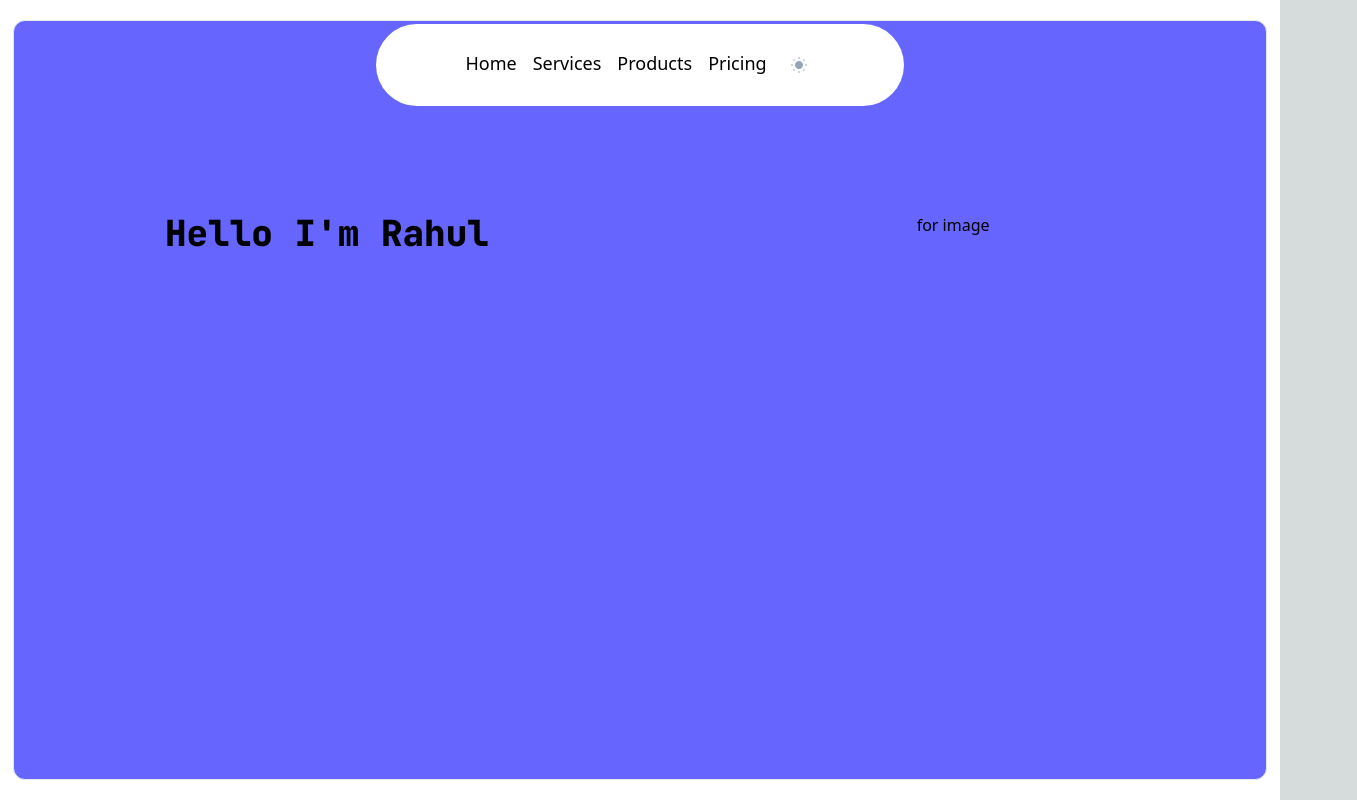
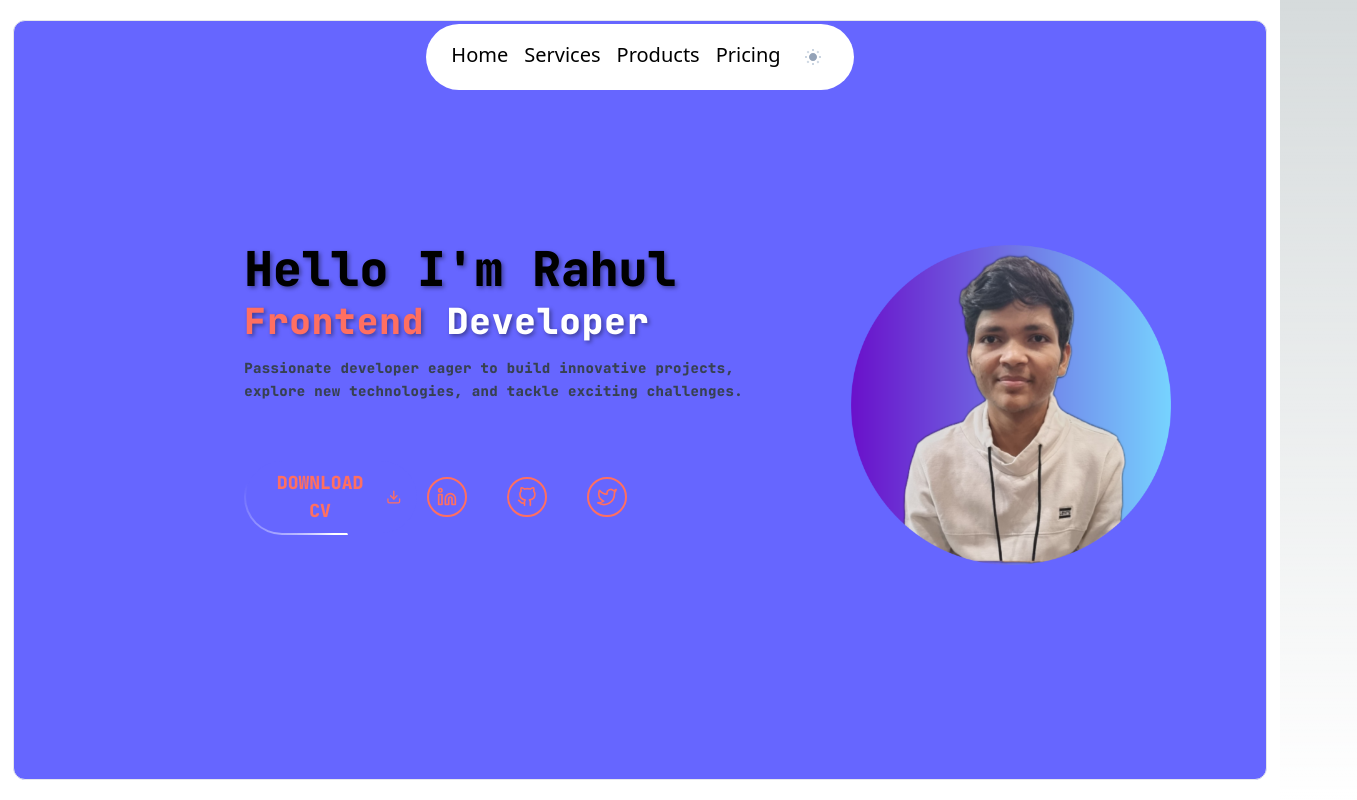
Before and after one commit to prahul25/Portfolio, a Next.js app: page / in a window 1280 px wide. Shown: the top 800 px of the page, 1357 px wide, since content can reach past the window. Built offline with nearby package versions, Linux system fonts and the light colour scheme.

Commit message:
Completed with landing page

```diff
--- a/src/app/RootLayoutClient.tsx
+++ b/src/app/RootLayoutClient.tsx
@@ -1,4 +1,4 @@
-"use client"; // Ensures this file runs on the client
+"use client";
 
 import { createContext, useState, useEffect } from "react";
 import { NavbarDemo } from "@/components/Navbar";
--- a/src/app/globals.css
+++ b/src/app/globals.css
@@ -31,3 +31,7 @@ body {
     text-wrap: balance;
   }
 }
+
+.clip-hexagon {
+  clip-path: polygon(25% 0%, 75% 0%, 100% 50%, 75% 100%, 25% 100%, 0% 50%);
+}
--- a/src/app/page.tsx
+++ b/src/app/page.tsx
@@ -1,40 +1,10 @@
-import Image from "next/image";
-import { JetBrains_Mono } from "next/font/google";
+import LandingPage from "@/components/LandingPage";
 
-const jetbrain_font = JetBrains_Mono({
-  subsets: ["latin"],
-  weight: ["800"],
-});
 
 export default function Home() {
   return (
-    <main className="flex min-h-screen flex-col items-center justify-between p-24 dark:bg-black bg-white">
-      <div
-        className="absolute top-0 dark:bg-[#111827] bg-[#6666FF] border rounded-xl"
-        style={{
-          height: "calc(100vh - 5vh)",
-          width: "calc(100vw - 2vw)",
-          margin: "2.5vh 2.5vw",
-        }}
-      >
-        {/* Your content here */}
-        <div className="absolute top-48 flex w-full flex-col-reverse md:flex-row">
-          {/* text part start from here */}
-          <div
-            className={`flex w-full justify-center text-4xl ${jetbrain_font.className}`}
-          >
-            <p>
-
-            Hello I&apos;m Rahul
-            </p>
-
-          </div>
-          {/* text part end here */}
-          {/* image part start from here  */}
-          <div className="flex w-full justify-center">for image</div>
-          {/* image part end here */}
-        </div>
-      </div>
-    </main>
+    <>
+    <LandingPage/>
+    </>
   );
 }
--- /dev/null
+++ b/src/components/LandingPage.tsx
@@ -0,0 +1,125 @@
+"use client";
+import Image from "next/image";
+import { JetBrains_Mono } from "next/font/google";
+import ProfileImg from "@/app/profile.png";
+import { Typewriter } from "react-simple-typewriter";
+import { FiDownload, FiGithub, FiTwitter, FiLinkedin } from "react-icons/fi";
+import Link from "next/link";
+import { motion } from "framer-motion";
+
+const jetbrain_font = JetBrains_Mono({
+  subsets: ["latin"],
+  weight: ["800"],
+});
+
+function LandingPage() {
+  return (
+    <main className="flex min-h-screen flex-col items-center justify-between p-24 dark:bg-black bg-white">
+      <div
+        className="absolute top-0 dark:bg-[#111827] bg-[#6666FF] border rounded-xl"
+        style={{
+          height: "calc(100vh - 5vh)",
+          width: "calc(100vw - 2vw)",
+          margin: "2.5vh 2.5vw",
+        }}
+      >
+        {/* Your content here */}
+        <div className="absolute top-24 lg:top-56 flex w-full flex-col-reverse lg:flex-row">
+          {/* text part start from here */}
+          <div
+            style={{ marginLeft: "calc(100vw - 82vw)" }}
+            className={`flex w-full flex-wrap min-w-0 ${jetbrain_font.className}`}
+          >
+            <div>
+              <h1
+                className="text-nowrap text-2xl md:text-5xl"
+                style={{ textShadow: "2px 2px 4px rgba(0, 0, 0, 0.4)" }}
+              >
+                Hello I&apos;m Rahul
+              </h1>
+              <h1
+                className="text-2xl md:text-4xl text-wrap text-[#FF6F61] dark:text-red-400 tracking-wide font-bold mt-2 mb-4"
+                style={{ textShadow: "2px 2px 4px rgba(0, 0, 0, 0.4)" }}
+              >
+                <Typewriter
+                  words={["Fullstack", "Frontend", "Backend", "ReactJs"]}
+                  loop={true}
+                  cursor
+                  cursorStyle="|"
+                  typeSpeed={150}
+                  deleteSpeed={50}
+                  delaySpeed={2000}
+                />
+                <span className="text-white">Developer</span>
+              </h1>
+              <div className="w-10/12 lg:w-full text-wrap">
+                <h1 className="text-sm text-wrap text-start text-gray-700 tracking-wide leading-relaxed dark:text-indigo-400 font-light">
+                  Passionate developer eager to build innovative projects,
+                  explore new technologies, and tackle exciting challenges.
+                </h1>
+              </div>
+              <div className="lg:mt-14 mt-8 flex w-9/12 justify-between items-center gap-2">
+                <button className="relative z-10 overflow-hidden text-[#FF6F61] border-[3px] border-none hover:bg-[#FF6F61] hover:text-white hover:border-white border-[#FF6F61] flex items-center rounded-full p-[1px] lg:p-[2px] uppercase gap-2">
+                  {/* Rotating Background */}
+                  <div className="animate-rotate absolute inset-0 h-full w-full rounded-full bg-[conic-gradient(#ffffff_20deg,transparent_120deg)]"></div>
+
+                  {/* Button Content */}
+                  <div className="relative z-20 flex items-center gap-2 rounded-full bg-[#6666FF] dark:bg-[#111827] py-1 lg:px-4 lg:py-2">
+                    <span className="text-sm lg:text-lg">Download CV</span>
+
+                    <FiDownload />
+                  </div>
+                </button>
+
+                <div className="flex justify-center items-center gap-4 lg:gap-10 text-xl text-[#FF6F61]">
+                    <Link href="https://www.linkedin.com/in/rahulkumarpal25">
+                  <div className="h-10 w-10 border-[2px] rounded-full flex justify-center items-center  border-[#FF6F61] hover:bg-[#FF6F61] hover:text-white">
+                      <FiLinkedin />
+                  </div>
+                    </Link>
+                    <Link href="https://github.com/prahul25">
+                  <div className="h-10 w-10 border-[2px] rounded-full flex justify-center items-center  border-[#FF6F61] hover:bg-[#FF6F61] hover:text-white">
+                      <FiGithub />
+                  </div>
+                    </Link>
+                    <Link
+                      href="https://twitter.com/p_rahul25"
+                    >
+                  <div className="h-10 w-10 border-[2px] rounded-full flex justify-center items-center border-[#FF6F61] hover:bg-[#FF6F61] hover:text-white">
+                      <FiTwitter />
+                  </div>
+                    </Link>
+                </div>
+              </div>
+            </div>
+          </div>
+          {/* text part end here */}
+          {/* image part start from here  */}
+          <div className="flex w-full justify-center items-center">
+            {/* Hexagon Background */}
+
+            <div className="relative w-64 h-64 lg:w-80 lg:h-80 mx-auto">
+            <motion.div initial={{opacity:0}} animate={{opacity:1,transition:{delay:2.4,duration:0.4,ease:"easeInOut"}}}>
+              <Image
+                src={ProfileImg}
+                alt="Profile Image"
+                priority
+                quality={100}
+                width={500}
+                height={500}
+                className="relative w-full h-full object-cover rounded-lg"
+              />
+              </motion.div>
+              <motion.svg className="w-[300px] xl:w-[506px] h-[300px] xl:h-[506px]" fill='transparent' viewBox='0 0 506 506' xmlns='http://www.w3.org/2000/svg'>
+              <motion.circle cx='253' cy='250' stroke="#FF6F61"/>
+              </motion.svg>
+            </div>
+          </div>
+          {/* image part end here */}
+        </div>
+      </div>
+    </main>
+  );
+}
+
+export default LandingPage;
--- a/src/components/Navbar.tsx
+++ b/src/components/Navbar.tsx
@@ -12,8 +12,8 @@ export function NavbarDemo() {
     setTheme(theme === "light" ? "dark" : "light");
   };
   return (
-    <div className="relative w-full">
-      <Navbar className="top-0" onThemeToggle={handleThemeToggle} />
+    <div className="relative w-full flex justify-center">
+      <Navbar className="top-0 " onThemeToggle={handleThemeToggle} />
     </div>
   );
 }
@@ -30,7 +30,7 @@ function Navbar({
   return (
     <div
       className={cn(
-        "fixed inset-x-0 max-w-xl mx-auto z-50 p-6 grid text-lg",
+        "fixed max-w-lg mx-auto z-50 p-6 grid text-lg md:text-xl",
         className
       )}
     >
--- a/src/components/ui/navbar-menu.tsx
+++ b/src/components/ui/navbar-menu.tsx
@@ -70,7 +70,7 @@ export const Menu = ({
   return (
     <nav
       onMouseLeave={() => setActive(null)} // resets the state
-      className="relative rounded-full border border-transparent dark:bg-black dark:border-white/[0.2] bg-white shadow-input flex justify-center space-x-4 px-8 py-6 "
+      className="relative rounded-full border border-transparent dark:bg-black dark:border-white/[0.5] bg-white shadow-input flex justify-center space-x-4 py-4 px-6"
     >
       {children}
     </nav>
--- /dev/null
+++ b/src/components/ui/tailwindcss-buttons.tsx
@@ -0,0 +1,28 @@
+"use client";
+import React from "react";
+import { IconClipboard } from "@tabler/icons-react";
+import { cn } from "@/lib/utils";
+
+export const ButtonsCard = ({
+  children,
+  className,
+  onClick,
+}: {
+  children?: React.ReactNode;
+  className?: string;
+  onClick?: () => void;
+}) => {
+  return (
+    <div
+      onClick={onClick}
+      className={cn(
+        "h-60 w-full bg-white rounded-xl border border-neutral-100 dark:bg-black dark:border-white/[0.2] hover:border-neutral-200 group/btn overflow-hidden relative flex items-center justify-center",
+        className
+      )}
+    >
+      <div className="absolute inset-0 dark:bg-dot-white/[0.1] bg-dot-black/[0.1]" />
+      <IconClipboard className="absolute top-2 right-2 text-neutral-300 group-hover/btn:block hidden h-4 w-4 transition duration-200" />
+      <div className="relative z-40">{children}</div>
+    </div>
+  );
+};
--- a/tailwind.config.ts
+++ b/tailwind.config.ts
@@ -12,7 +12,25 @@ module.exports = {
   ],
   darkMode: "class",
   theme: {
-    extend: {},
+    extend: {
+      animation: {
+        rotate: 'rotate 10s linear infinite',
+      },
+    },
+    keyframes: {
+      shimmer: {
+        from: {
+          backgroundPosition: "0 0",
+        },
+        to: {
+          backgroundPosition: "-200% 0",
+        },
+      },
+      rotate: {
+        '0%': { transform: 'rotate(0deg) scale(10)' },
+        '100%': { transform: 'rotate(-360deg) scale(10)' },
+      },
+    },
   },
   plugins: [addVariablesForColors],
 };
```
Also changed, not shown: package.json (+7 -2 lines), src/app/profile.png (added), 1 other file (tests, documents, lock files or other folders).
